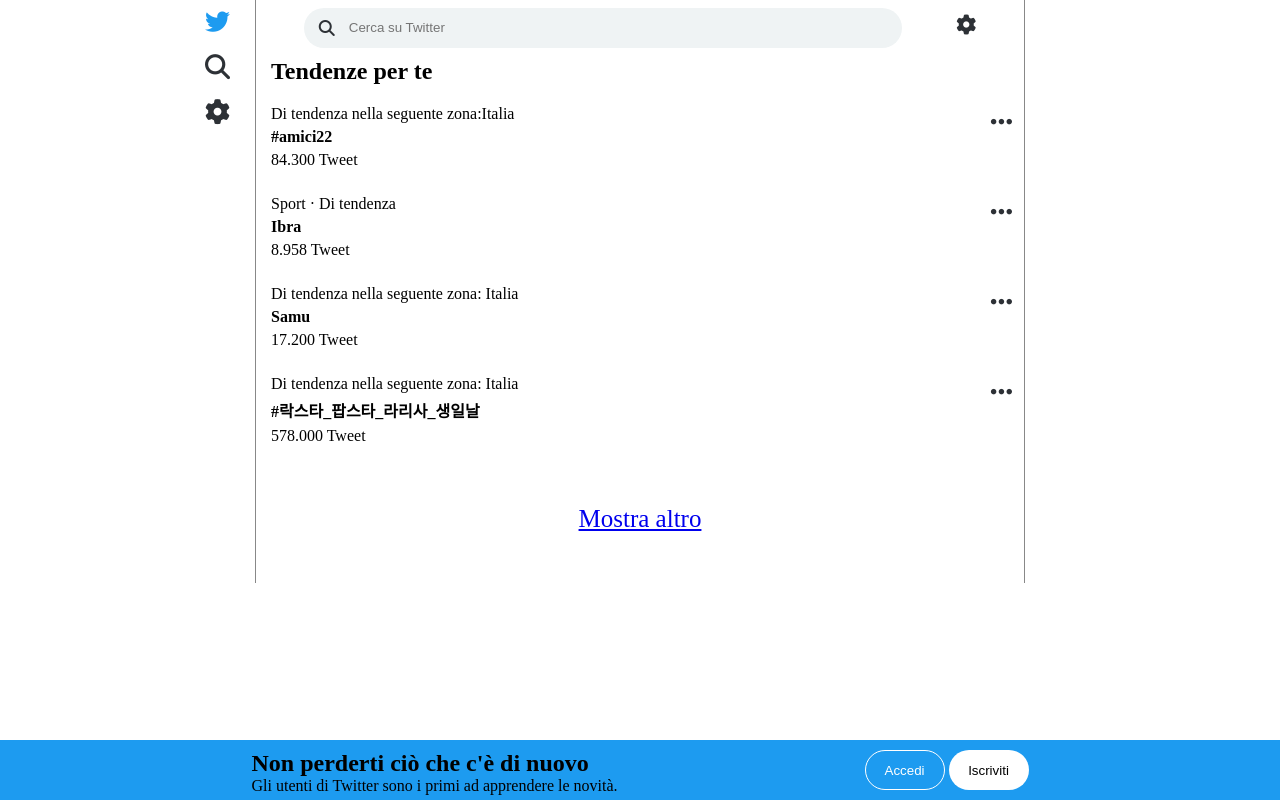
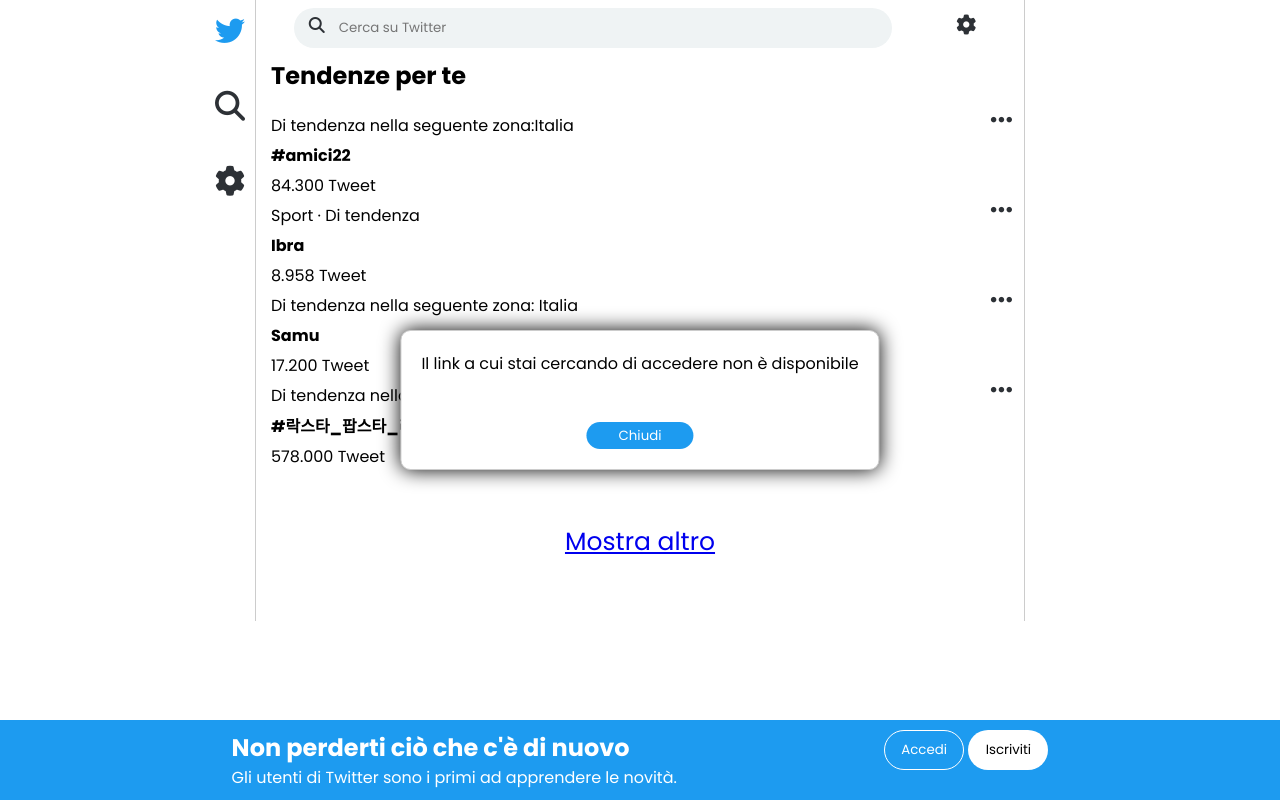
Before and after one commit to Smailen5/Sito-Portfolio, a plain HTML site: page sito/exemple/twitter clone/index.html in a window 1280 px wide. Both pictures are taken after a click on the button "Accedi". Drawn offline with nearby package versions, Linux system fonts and the light colour scheme.

Commit message:
aggiustato i margini di aside

```diff
--- a/sito/exemple/twitter clone/index.html
+++ b/sito/exemple/twitter clone/index.html
@@ -5,7 +5,7 @@
     <meta charset="UTF-8">
     <meta http-equiv="X-UA-Compatible" content="IE=edge">
     <meta name="viewport" content="width=device-width, initial-scale=1.0">
-    <!-- FontAwesome -->
+    <!-- FontAwesome icone -->
     <script src="https://kit.fontawesome.com/b4ac31209a.js" crossorigin="anonymous"></script>
     <!-- foglio di stile -->
     <link rel="stylesheet" href="style/home-style.css" .css">
@@ -20,7 +20,12 @@
     <!-- Thema Tooltipster -->
     <link rel="stylesheet" type="text/css"
         href="style/tooltipster-master/dist/css/plugins/tooltipster/sideTip/themes/tooltipster-sideTip-noir.min.css">
-
+    <!-- Google font -->
+    <link rel="preconnect" href="https://fonts.googleapis.com">
+    <link rel="preconnect" href="https://fonts.gstatic.com" crossorigin>
+    <link
+        href="https://fonts.googleapis.com/css2?family=Poppins:wght@100;200;300;400;500;600;700&family=Roboto:wght@300;400;500;700&display=swap"
+        rel="stylesheet">
 
 
     <title>Twitter Home</title>
@@ -31,10 +36,12 @@
 <body>
 
     <aside class="">
+        <div class="cnt-aside">
+            <a href="#" id="logo"><i class="fa-brands fa-twitter"></i></a>
+            <a href="#"><i class="fa-solid fa-magnifying-glass setting"></i></a>
+            <a href="#"><i class="fa-solid fa-gear setting"></i></a>
+        </div>
 
-        <a href="http://" id="logo"><i class="fa-brands fa-twitter"></i></a>
-        <a href="http://"><i class="fa-solid fa-magnifying-glass setting"></i></a>
-        <a href="http://"><i class="fa-solid fa-gear setting"></i></a>
 
     </aside>
 
@@ -47,89 +54,87 @@
                     <input type="text" placeholder="Cerca su Twitter" id="search-input">
                 </label>
 
-                <a href="http://" id="btn-setting"><i class="fa-solid fa-gear setting btn-setting"></i></a>
+                <a href="#" id="btn-setting"><i class="fa-solid fa-gear setting btn-setting"></i></a>
             </nav>
             <h2>Tendenze per te</h2>
             <div class="tendenze">
                 <div class="txt"><span>Di tendenza nella seguente zona:Italia</span></div>
                 <div class="twt"><span><strong>#amici22</strong></span></div>
                 <div class="twt"><span>84.300 Tweet</span></div>
-                <a href="http://">
-                    <div id="punti"><i class="fa-solid fa-ellipsis"></i></div>
-                </a>
+                <span><a href="#" class="error"><i class="fa-solid fa-ellipsis"></i></a></span>
             </div>
             <div class="tendenze">
                 <div class="txt"><span>Sport · Di tendenza</span></div>
                 <div class="twt"><span><strong>Ibra</strong></span></div>
                 <div class="twt"><span>8.958 Tweet</span></div>
-                <span><a href="http://"><i class="fa-solid fa-ellipsis"></i></a></span>
+                <span><a href="#" class="error"><i class="fa-solid fa-ellipsis"></i></a></span>
             </div>
             <div class="tendenze">
                 <div class="txt"><span>Di tendenza nella seguente zona: Italia</span></div>
                 <div class="twt"><span><strong>Samu</strong></span></div>
                 <div class="twt"><span>17.200 Tweet</span></div>
-                <span><a href="http://"><i class="fa-solid fa-ellipsis"></i></a></span>
+                <span><a href="#" class="error"><i class="fa-solid fa-ellipsis"></i></a></span>
             </div>
             <div class="tendenze">
                 <div class="txt"><span>Di tendenza nella seguente zona: Italia</span></div>
                 <div class="twt"><span><strong>#락스타_팝스타_라리사_생일날</strong></span></div>
                 <div class="twt"><span>578.000 Tweet</span></div>
-                <span><a href="http://"><i class="fa-solid fa-ellipsis"></i></a></span>
+                <span><a href="#" class="error"><i class="fa-solid fa-ellipsis"></i></a></span>
             </div>
             <div class="tendenze">
                 <div class="txt"><span>Politica e governo · Di tendenza</span></div>
                 <div class="twt"><span><strong>President</strong></span></div>
                 <div class="twt"><span>741.000 Tweet</span></div>
-                <span><a href="http://"><i class="fa-solid fa-ellipsis"></i></a></span>
+                <span><a href="#" class="error"><i class="fa-solid fa-ellipsis"></i></a></span>
             </div>
 
             <div class="tendenze">
                 <div class="txt"><span>Di tendenza nella seguente zona: Italia</span></div>
                 <div class="twt"><span><strong>Arisa</strong></span></div>
                 <div class="twt"><span>12.200 Tweet</span></div>
-                <span><a href="http://"><i class="fa-solid fa-ellipsis"></i></a></span>
+                <span><a href="#" class="error"><i class="fa-solid fa-ellipsis"></i></a></span>
             </div>
             <div class="tendenze">
                 <div class="txt"><span>Di tendenza nella seguente zona: Italia</span></div>
                 <div class="twt"><span><strong>Checco Zalone</strong></span></div>
                 <div class="twt"><span>&infin; Tweet</span></div>
-                <span><a href="http://"><i class="fa-solid fa-ellipsis"></i></a></span>
+                <span><a href="#" class="error"><i class="fa-solid fa-ellipsis"></i></a></span>
             </div>
             <div class="tendenze">
                 <div class="txt"><span>Sport · Di tendenza</span></div>
                 <div class="twt"><span><strong>Oliveira</strong></span></div>
                 <div class="twt"><span>23.200 Tweet</span></div>
-                <span><a href="http://"><i class="fa-solid fa-ellipsis"></i></a></span>
+                <span><a href="#" class="error"><i class="fa-solid fa-ellipsis"></i></a></span>
             </div>
             <div class="tendenze">
                 <div class="txt"><span>Arti e cultura · Di tendenza</span></div>
                 <div class="twt"><span><strong>Banksy</strong></span></div>
                 <div class="twt"><span>2.267 Tweet</span></div>
-                <span><a href="http://"><i class="fa-solid fa-ellipsis"></i></a></span>
+                <span><a href="#" class="error"><i class="fa-solid fa-ellipsis"></i></a></span>
             </div>
             <div class="tendenze">
                 <div class="txt"><span>Di tendenza nella seguente zona: Italia</span></div>
                 <div class="twt"><span><strong>Travaglio</strong></span></div>
                 <div class="twt"><span>1.779 Tweet</span></div>
-                <span><a href="http://"><i class="fa-solid fa-ellipsis"></i></a></span>
+                <span><a href="#" class="error"><i class="fa-solid fa-ellipsis"></i></a></span>
             </div>
             <div class="tendenze">
                 <div class="txt"><span>Di tendenza nella seguente zona: Italia</span></div>
                 <div class="twt"><span><strong>Tunisia</strong></span></div>
                 <div class="twt"><span>6.176 Tweet</span></div>
-                <span><a href="http://"><i class="fa-solid fa-ellipsis"></i></a></span>
+                <span><a href="#" class="error"><i class="fa-solid fa-ellipsis"></i></a></span>
             </div>
             <div class="tendenze">
                 <div class="txt"><span>Di tendenza nella seguente zona: Italia</span></div>
                 <div class="twt"><span><strong>#DomenicaIn</strong></span></div>
                 <div class="twt"><span>&infin; Tweet</span></div>
-                <span><a href="http://"><i class="fa-solid fa-ellipsis"></i></a></span>
+                <span><a href="#" class="error"><i class="fa-solid fa-ellipsis"></i></a></span>
             </div>
             <div class="tendenze">
                 <div class="txt"><span>Sport · Di tendenza</span></div>
                 <div class="twt"><span><strong>Gnonto</strong></span></div>
                 <div class="twt"><span></span></div>
-                <span><a href="http://"><i class="fa-solid fa-ellipsis"></i></a></span>
+                <span><a href="#" class="error"><i class="fa-solid fa-ellipsis"></i></a></span>
             </div>
             <!-- <div class="tendenze">
                 <div class="txt"><span>Di tendenza nella seguente zona: Italia</span></div>
@@ -159,50 +164,62 @@
                 <p>Gli utenti di Twitter sono i primi ad apprendere le novità.</p>
             </div>
             <div class="btn-footer">
-                <button href="#" id="btn-log">Accedi</button>
-                <button href="#" id="btn-reg">Iscriviti</button>
+                <button href="#" class="btn log">Accedi</button>
+                <button href="#" class="btn reg">Iscriviti</button>
             </div>
         </div>
 
     </div>
 
+    <div id="alert" class="hidden">
+        <p>Il link a cui stai cercando di accedere non &egrave disponibile</p>
+        <div class="alert-btn">
+            <button class="close-btn">Chiudi</button>
+        </div>
+
+    </div>
+    <div id="alert-pnt" class="hidden">
+        <p>Mi dispiace ma non c'&egrave altro</p>
+        <div class="alert-btn">
+            <button class="close-btn">Chiudi</button>
+        </div>
+
+    </div>
 
 
     <script>
         $(document).ready(() => {
+
+
 
             // mi son dimenticato il title, lo aggiungo cosi
             $('a .fa-ellipsis').attr('title', 'Altro').addClass('tooltip');
             // Attiva Tooltipster, thema di default va bene
             $('.tooltip').tooltipster();
 
-            $('#mostraContenuto').click(function () {
-                $('.tendina').slideDown();
-            });
-            // Nasconde tutti .tendenze dopo il nono
+            // Nasconde tutti .tendenze dopo il nono e li fa apparire al click del link
             $('.tendenze:gt(3)').addClass('hide');
             $('#show').click(function () {
                 $('.tendenze:gt(7)').slideToggle("hide").fa;
             });
-            $('.tendenze').click(function () {
-                alert('Mi dispiace ma il link a cui stai cercando di accedere non e disponibile')
 
+            // Funzione per gestire il popup alert
+            $('.tendenze, #btn-setting, .error, .btn').click(function () {
+                if ($(this).hasClass('error')) {// Se ha class error
+                    $('#alert-pnt').removeClass('hidden');
+                    return (false);
+                } else {// Se non ha class error
+                    $('#alert').removeClass('hidden');
+                }
+            });
+            // Il bottone meglio fuori dalla funzione popup
+            $('.close-btn').click(function () {
+                $('#alert, #alert-pnt').addClass('hidden');
             });
 
 
-            // $('#mostra').click(function(){
-            //     $('.tendenze:gt(8)').show();
-            // })
 
 
-
-            // var showAllLink = document.createElement('a'); // Crea un nuovo elemento "a"
-            // $(showAllLink).text('Mostra tutti i div'); // Aggiungi il testo del link
-            // $(showAllLink).click(function () { // Aggiungi l'evento di click
-            //     $('.tendenze:gt(8)').show(); // Mostra tutti i div dopo il nono
-            //     $(this).hide(); // Nasconde il link
-            // });
-            // $('body').append(showAllLink); // Aggiungi il link al body del documento
 
         });
 
--- a/sito/exemple/twitter clone/style/home-style.css
+++ b/sito/exemple/twitter clone/style/home-style.css
@@ -2,6 +2,7 @@
     margin: 0;
     padding: 0;
     box-sizing: border-box;
+    font-family: 'Poppins', sans-serif;
 }
 
 body {
@@ -15,9 +16,10 @@
 }
 
 main {
-    border-left: 1px solid #888;
-    border-right: 1px solid #888;
+    border-left: 1px solid #ccc;
+    border-right: 1px solid #ccc;
     height: 100%;
+
 }
 
 #cnt-both-main {
@@ -32,18 +34,29 @@
 }
 
 aside {
-    width: 50px;
-    height: 100%;
-    margin-left: auto;
+    position: relative;
+}
+
+.cnt-aside {
+    position: absolute;
+    top: 0;
+    right: 0;
+    display: flex;
+    flex-direction: column;
+    align-items: flex-end;
+}
+
+.cnt-aside a {
+    margin-bottom: 10px;
+}
+
+aside a {
+    font-size: 30px;
 }
 
 a {
     font-size: 25px;
-    /* padding: 10px; */
-}
-
-a i {
-    margin: 10px 0;
+    padding: 10px;
 }
 
 #logo {
@@ -135,13 +148,14 @@
     justify-content: center;
     width: 35px;
     height: 35px;
+
 }
 
-/* a .fa-ellipsis:hover {
+a .fa-ellipsis:hover {
     background-color: rgba(15, 149, 226, 0.15);
     border-radius: 50%;
     color: rgba(15, 149, 226, 0.6);
-} */
+}
 
 .hide {
     display: none;
@@ -157,9 +171,10 @@
 #fixed-footer {
     display: flex;
     background-color: #1d9bf0;
+    color: #fff;
     position: fixed;
     width: 100%;
-    height: 60px;
+    height: 80px;
     bottom: 0;
     justify-content: space-around;
 }
@@ -186,11 +201,52 @@
 
 }
 
-.btn-footer button#btn-log {
+.btn-footer button.btn.log {
     color: #fff;
     border: 1px solid #fff;
 }
 
-.btn-footer button#btn-reg {
+.btn-footer button.btn.reg {
     background-color: #fff;
 }
+
+#alert,
+#alert-pnt {
+    position: fixed;
+    top: 50%;
+    left: 50%;
+    transform: translate(-50%, -50%);
+    background-color: #fff;
+    border: 1px solid #ccc;
+    border-radius: 10px;
+    box-shadow: 0 0 20px;
+    padding: 20px;
+    height: 140px;
+    z-index: 9999;
+    text-align: center;
+
+}
+
+.hidden {
+    display: none;
+}
+
+#alert .alert-btn,
+#alert-pnt .alert-btn {
+    justify-content: center;
+    display: flex;
+
+}
+
+div#alert button.close-btn,
+div#alert-pnt button.close-btn {
+    color: #fff;
+    background-color: #1d9bf0;
+    width: 8em;
+    height: 2em;
+    position: absolute;
+    bottom: 20px;
+    border-radius: 15px;
+    border: none;
+    cursor: pointer;
+}
```
